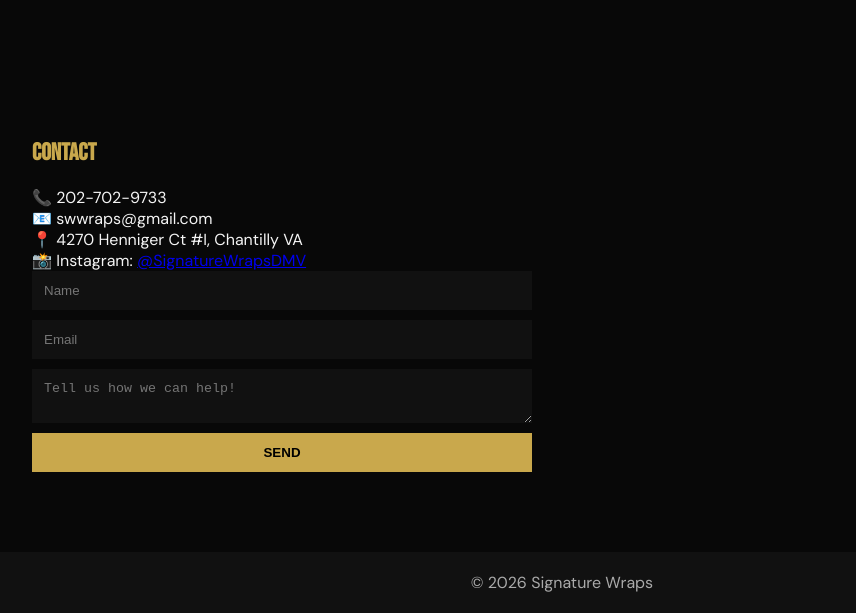
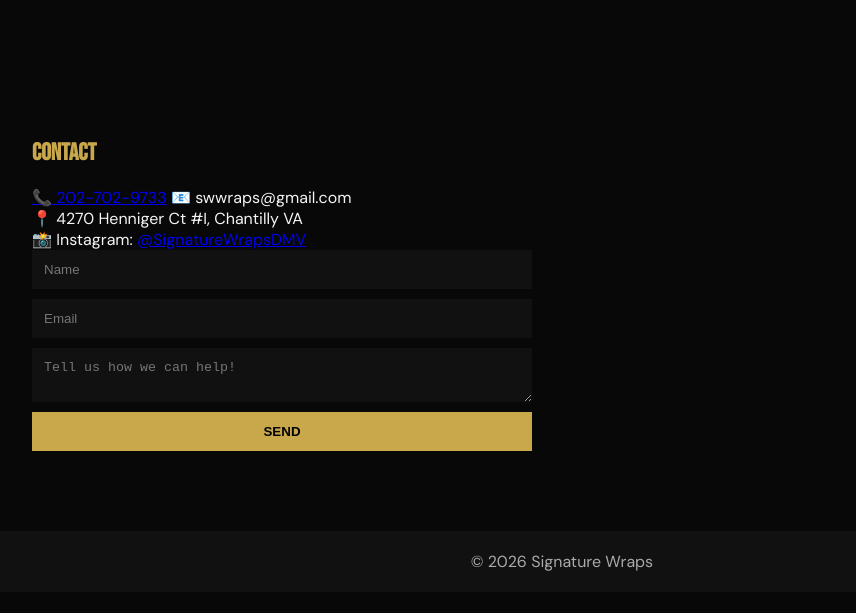
Before and after one commit to swwraps-sys/signaturewraps, a plain HTML site: page index.html in a window 1280 px wide. Shown: the part 2362-2975 px from the top of the page, without its empty margins (78-934 px from the left). After the commit the page ends 2954 px from the top, so only its background shows below. Drawn offline with Linux system fonts and the light colour scheme.

Commit message:
Update index.html

```diff
--- a/index.html
+++ b/index.html
@@ -259,7 +259,7 @@
 
 <section id="contact">
 <h2>Contact</h2>
-<p>📞 202-702-9733<br>
+<a href="tel:+12027029733">📞 202-702-9733</a>
 📧 swwraps@gmail.com<br>
 📍 4270 Henniger Ct #I, Chantilly VA</p>
 <p>📸 Instagram: <a href="https://instagram.com/signaturewrapsdmv" target="_blank">@SignatureWrapsDMV</a></p>
```
